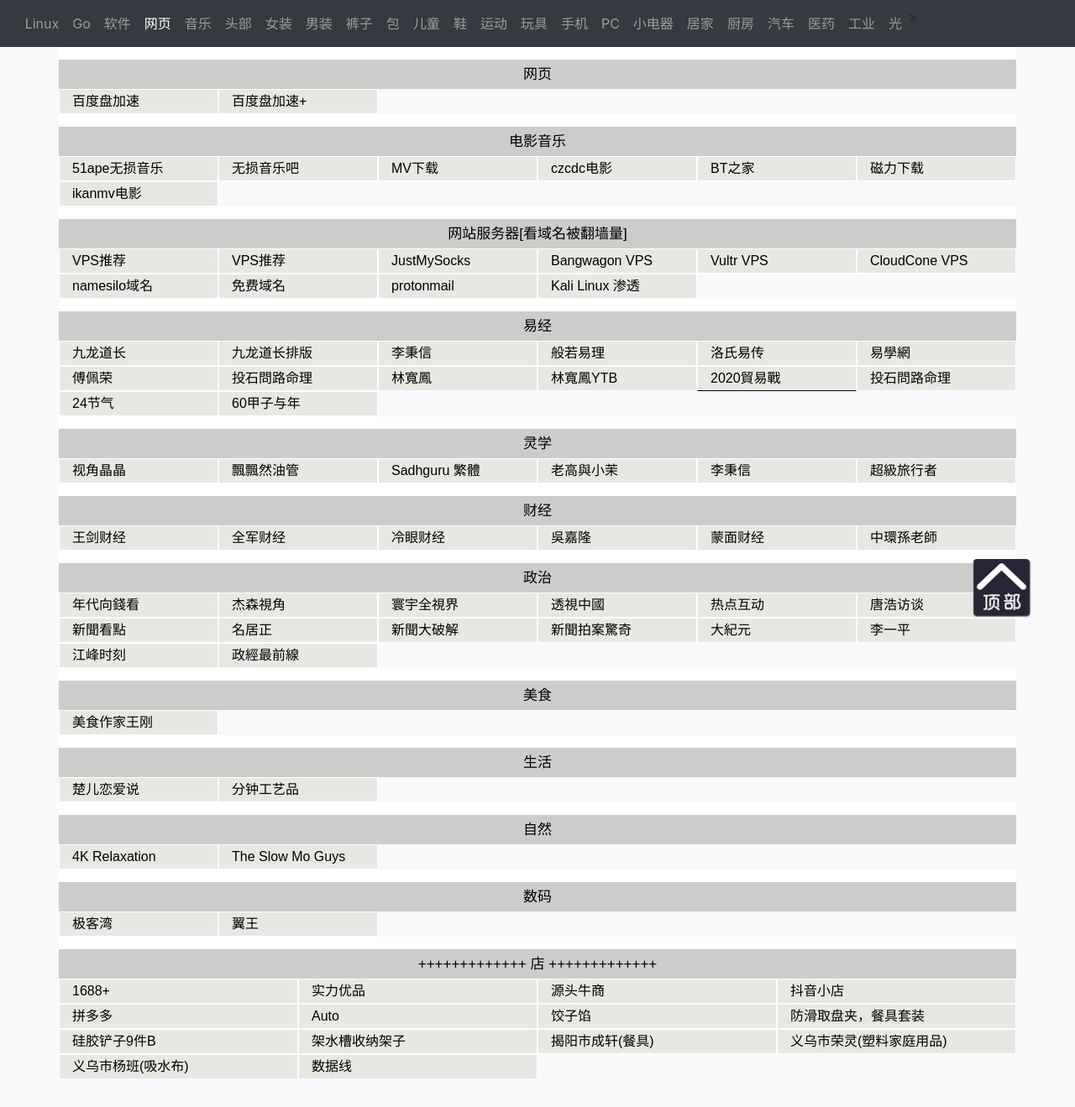
After one commit to yuukuun/daoh, a PHP site: the page made by site (copy).html in a window 1280 px wide. The commit adds this page. Shown: the whole page at 84% size. Run offline with PHP 8.4, Linux system fonts and the light colour scheme.

Commit message:
2020.10.11-13:30

```diff
--- /dev/null
+++ b/site (copy).html
@@ -0,0 +1,277 @@
+<!doctype html>
+<html lang="en">
+<!--------------------------------------------------头部-------------------------------------------------------->
+  <head>
+    <!-- Required meta tags -->
+    <meta charset="utf-8">
+    <meta name="viewport" content="width=device-width, initial-scale=1, shrink-to-fit=no">
+
+    <!-- Bootstrap CSS -->
+    <link rel="stylesheet" href="https://cdn.jsdelivr.net/npm/bootstrap@4.5.0/dist/css/bootstrap.min.css" integrity="sha384-9aIt2nRpC12Uk9gS9baDl411NQApFmC26EwAOH8WgZl5MYYxFfc+NcPb1dKGj7Sk" crossorigin="anonymous">
+    <style>
+      .bd-placeholder-img {
+        font-size: 1.125rem;
+        text-anchor: middle;
+        -webkit-user-select: none;
+        -moz-user-select: none;
+        -ms-user-select: none;
+        user-select: none;
+      }
+      @media (min-width: 768px) {
+        .bd-placeholder-img-lg {
+          font-size: 3.5rem;
+        }
+      }
+    </style>
+    <!-- Custom styles for this template -->
+    <link href="css/offcanvas.css" rel="stylesheet">
+    <title>网页</title>
+  </head>
+<!--------------------------------------------------导航-------------------------------------------------------->
+  <body class="bg-light">
+<nav class="navbar navbar-expand-lg fixed-top navbar-dark bg-dark">
+  <a class="navbar-brand mr-auto mr-lg-0" href="#">&nbsp;</a>
+  <button class="navbar-toggler p-0 border-0" type="button" data-toggle="offcanvas">
+    <span class="navbar-toggler-icon"></span>
+  </button>
+
+  <div class="navbar-collapse offcanvas-collapse" id="navbarsExampleDefault">
+    <ul class="navbar-nav mr-auto">
+      <!-- <li class="nav-item active"><a class="nav-link" href="#">Dashboard <span class="sr-only">(current)</span></a></li> -->
+      <li class="nav-item"><a class="nav-link" href="index.html">Linux</a></li>
+      <li class="nav-item"><a class="nav-link" href="go.html">Go</a></li>
+      <li class="nav-item"><a class="nav-link" href="soft.html">软件</a></li>
+      <li class="nav-item active"><a class="nav-link" href="site.html">网页</a></li>
+      <li class="nav-item"><a class="nav-link" href="m/index.html">音乐</a></li>
+      <li class="nav-item"><a class="nav-link" href="head.html">头部</a></li>
+      <li class="nav-item"><a class="nav-link" href="women.html">女装</a></li>
+      <li class="nav-item"><a class="nav-link" href="man.html">男装</a></li>
+      <li class="nav-item"><a class="nav-link" href="ku.html">裤子</a></li>
+      <li class="nav-item"><a class="nav-link" href="bags.html">包</a></li>
+      <li class="nav-item"><a class="nav-link" href="child.html">儿童</a></li>
+      <li class="nav-item"><a class="nav-link" href="shoes.html">鞋</a></li>
+      <li class="nav-item"><a class="nav-link" href="sport.html">运动</a></li>
+      <li class="nav-item"><a class="nav-link" href="toy.html">玩具</a></li>
+      <li class="nav-item"><a class="nav-link" href="phone.html">手机</a></li>
+      <li class="nav-item"><a class="nav-link" href="pc.html">PC</a></li>
+      <li class="nav-item"><a class="nav-link" href="dian.html">小电器</a></li>
+      <li class="nav-item"><a class="nav-link" href="home.html">居家</a></li>
+      <li class="nav-item"><a class="nav-link" href="kitchen.html">厨房</a></li>
+      <li class="nav-item"><a class="nav-link" href="car.html">汽车</a></li>
+      <li class="nav-item"><a class="nav-link" href="medi.html">医药</a></li>
+      <li class="nav-item"><a class="nav-link" href="indus.html">工业</a></li>
+      <li class="nav-item"><a class="nav-link" href="ray.html">光</a></li>>
+
+
+     <!--  <li class="nav-item dropdown">
+        <a class="nav-link dropdown-toggle" href="#" id="dropdown01" data-toggle="dropdown" aria-haspopup="true" aria-expanded="false">Settings</a>
+        <div class="dropdown-menu" aria-labelledby="dropdown01">
+          <a class="dropdown-item" href="#">Action</a>
+          <a class="dropdown-item" href="#">Another action</a>
+          <a class="dropdown-item" href="#">Something else here</a>
+        </div>
+      </li> -->
+    </ul>
+   <!--  <form class="form-inline my-2 my-lg-0">
+      <input class="form-control mr-sm-2" type="text" placeholder="Search" aria-label="Search">
+      <button class="btn btn-outline-success my-2 my-sm-0" type="submit">Search</button>
+    </form> -->
+  </div>
+</nav>
+<!--------------------------------------------------二级导航-------------------------------------------------------->
+<!-- <div class="nav-scroller bg-white shadow-sm">
+  <nav class="nav nav-underline">
+    <a class="nav-link" href="#">粤语</a>
+    <a class="nav-link" href="#">中文</a>
+    <a class="nav-link" href="#">MO</a>
+    <a class="nav-link" href="#">返回</a>
+    <a class="nav-link" href="#">返回</a>
+    <a class="nav-link" href="#">返回</a>
+    <a class="nav-link" href="#">返回</a>
+    <a class="nav-link" href="#">返回</a>
+    <a class="nav-link" href="#">返回</a>
+  </nav>
+</div> -->
+<!--------------------------------------------------内容-------------------------------------------------------->
+<main role="main" class="container">
+<!---------------------------------------------------------------------------------------------------------------------------->
+<!---------------------------------------------------------------------------------------------------------------------------->
+
+<div class="row"><div class="col-xs-12 col-md-12 btit">网页</div></div>
+<div class="row">
+
+<div class="col-6 col-md-2 tit"><a target="_blank" href="https://pan.naifei.cc">百度盘加速</a></div>
+<div class="col-6 col-md-2 tit"><a target="_blank" href="https://www.kancloud.cn/myzfb/thunderbird/1684667">百度盘加速+</a></div>
+
+
+</div>
+
+
+<div class="row"><div class="col-xs-12 col-md-12 btit">电影音乐</div></div>
+<div class="row">
+<div class="col-6 col-md-2 tit"><a target="_blank" href="http://www.51ape.com/">51ape无损音乐</a></div>
+<div class="col-6 col-md-2 tit"><a target="_blank" href="http://www.wsyyb.com/">无损音乐吧</a></div>
+<div class="col-6 col-md-2 tit"><a target="_blank" href="http://www.mtv-ktv.net/">MV下载</a></div>
+<div class="col-6 col-md-2 tit"><a target="_blank" href="http://www.czcdc.com/">czcdc电影</a></div>
+<div class="col-6 col-md-2 tit"><a target="_blank" href="http://www.3btjia.com/">BT之家</a></div> <!-- www.647.net -->
+<div class="col-6 col-md-2 tit"><a target="_blank" href="http://www.xiepp.com/">磁力下载</a></div>
+<div class="col-6 col-md-2 tit"><a target="_blank" href="http://www.ikanmv.com/">ikanmv电影</a></div>
+
+</div>
+
+<div class="row"><div class="col-xs-12 col-md-12 btit">网站服务器[看域名被翻墙量]</div></div> <!-- 如果哪个VPS被翻墙了，那么就国人就用的多 -->
+<div class="row">
+<div class="col-6 col-md-2 tit"><a target="_blank" href="https://www.pianyivps.com/4098.html">VPS推荐</a></div>
+<div class="col-6 col-md-2 tit"><a target="_blank" href="https://www.wn789.com/tag/%E5%9B%BD%E5%A4%96%E6%9C%80%E4%BE%BF%E5%AE%9Cvps">VPS推荐</a></div>
+<div class="col-6 col-md-2 tit"><a target="_blank" href="https://justmysocks3.net/">JustMySocks</a></div>
+<div class="col-6 col-md-2 tit"><a target="_blank" href="https://bwh88.net/">Bangwagon VPS</a></div>
+<div class="col-6 col-md-2 tit"><a target="_blank" href="https://vultr.com/">Vultr VPS</a></div>
+<div class="col-6 col-md-2 tit"><a target="_blank" href="https://cloudcone.com/">CloudCone VPS</a></div>
+
+<div class="col-6 col-md-2 tit"><a target="_blank" href="https://namesilo.com/">namesilo域名</a></div>
+<div class="col-6 col-md-2 tit"><a target="_blank" href="https://freenom.com/">免费域名</a></div>
+<div class="col-6 col-md-2 tit"><a target="_blank" href="https://mail.protonmail.com/">protonmail</a></div><!-- / mr123.k7w / xwo7-->
+<div class="col-6 col-md-2 tit"><a target="_blank" href="https://wizardforcel.gitbooks.io/daxueba-kali-linux-tutorial">Kali Linux 渗透</a></div>
+
+
+
+</div>
+
+
+<div class="row"><div class="col-xs-12 col-md-12 btit">易经</div></div>
+<div class="row">
+<div class="col-6 col-md-2 tit"><a target="_blank" href="https://www.youtube.com/channel/UCMJ30dc6nJzNLFBu7R7OuEg/videos">九龙道长</a></div>
+<div class="col-6 col-md-2 tit"><a target="_blank" href="http://zydx.top/">九龙道长排版</a></div>
+<div class="col-6 col-md-2 tit"><a target="_blank" href="https://www.youtube.com/channel/UCqaZlsyggpisWGozbyAgdbw/videos">李秉信</a></div>
+<div class="col-6 col-md-2 tit"><a target="_blank" href="https://www.youtube.com/channel/UCJFFYu2Ry3ME7UEvVqvBp1g/videos">般若易理</a></div>
+<div class="col-6 col-md-2 tit"><a target="_blank" href="https://www.douban.com/people/smarzic/notes">洛氏易传</a></div>
+<div class="col-6 col-md-2 tit"><a target="_blank" href="https://www.eee-learning.com/book/181">易學網</a></div>
+<div class="col-6 col-md-2 tit"><a target="_blank" href="http://blog.sina.com.cn/s/blog_c382a1870102xfht.html">傅佩荣</a></div>
+
+<div class="col-6 col-md-2 tit"><a target="_blank" href="http://magnate1000.blogspot.com/">投石問路命理</a></div>
+<div class="col-6 col-md-2 tit"><a target="_blank" href="https://bestdavid.pixnet.net/">林寬鳳</a></div>
+<div class="col-6 col-md-2 tit"><a target="_blank" href="https://www.youtube.com/user/bestdavid999/videos">林寬鳳YTB</a></div>
+<div class="col-6 col-md-2 tit bor"><a target="_blank" href="book/2020貿易戰.pdf">2020貿易戰</a></div>
+
+<div class="col-6 col-md-2 tit"><a target="_blank" href="http://magnate1000.blogspot.com/">投石問路命理</a></div>
+<div class="col-6 col-md-2 tit"><a target="_blank" href="https://jieqi.51240.com/2020__jieqi/">24节气</a></div>
+<div class="col-6 col-md-2 tit"><a target="_blank" href="https://pic.baiqi008.com/uploads/auuwwqwcx.jpeg">60甲子与年</a></div>
+</div>
+
+
+<div class="row"><div class="col-xs-12 col-md-12 btit">灵学</div></div>
+<div class="row">
+<div class="col-6 col-md-2 tit"><a target="_blank" href="https://www.youtube.com/channel/UChhh6MSRqiTzeMCDsXAMO2A/videos">视角晶晶</a></div>
+<div class="col-6 col-md-2 tit"><a target="_blank" href="https://www.youtube.com/channel/UC87tyACMd1KkeQAGVqVV-8Q/videos">飄飄然油管</a></div>
+<div class="col-6 col-md-2 tit"><a target="_blank" href="https://www.youtube.com/channel/UCSaNMML9AAXTN4142jD-dxw/videos">Sadhguru 繁體</a></div>
+<div class="col-6 col-md-2 tit"><a target="_blank" href="https://www.youtube.com/channel/UCMUnInmOkrWN4gof9KlhNmQ/videos">老高與小茉</a></div>
+<div class="col-6 col-md-2 tit"><a target="_blank" href="https://www.youtube.com/channel/UCqaZlsyggpisWGozbyAgdbw/videos">李秉信</a></div>
+<div class="col-6 col-md-2 tit"><a target="_blank" href="https://www.youtube.com/channel/UCoTXyh4s26eCx3Wt0-JA1Jw/videos">超級旅行者</a></div>
+
+
+
+</div>
+
+
+<div class="row"><div class="col-xs-12 col-md-12 btit">财经</div></div>
+<div class="row">
+<div class="col-6 col-md-2 tit"><a target="_blank" href="https://www.youtube.com/channel/UC8UCbiPrm2zN9nZHKdTevZA/videos">王剑财经</a></div>
+<div class="col-6 col-md-2 tit"><a target="_blank" href="https://www.youtube.com/channel/UCP_NCfAlWKZ7Km0VKuOysFQ/videos">全军财经</a></div>
+<div class="col-6 col-md-2 tit"><a target="_blank" href="https://www.youtube.com/channel/UCn9_KbNANeyYREePe8YA2DA/videos">冷眼财经</a></div>
+<div class="col-6 col-md-2 tit"><a target="_blank" href="https://www.facebook.com/profile.php?id=100001642412280">吳嘉隆</a></div>
+<div class="col-6 col-md-2 tit"><a target="_blank" href="https://www.youtube.com/channel/UCjJklW6MyT2yjHEOrRu-FOA/videos">蒙面财经</a></div>
+<div class="col-6 col-md-2 tit"><a target="_blank" href="https://www.youtube.com/channel/UC1Lk6WO-eKuYc6GHYbKVY2g/videos">中環孫老師</a></div>
+</div>
+
+
+<div class="row"><div class="col-xs-12 col-md-12 btit">政治</div></div>
+<div class="row">
+<div class="col-6 col-md-2 tit"><a target="_blank" href="https://www.youtube.com/channel/UCBuHkb1AS_yRQ71meFNQ3VQ/videos">年代向錢看</a></div>
+<div class="col-6 col-md-2 tit"><a target="_blank" href="https://www.youtube.com/channel/UCMIkME37LR7Qc13WtZ2dx3w/videos">杰森視角</a></div>
+<div class="col-6 col-md-2 tit"><a target="_blank" href="https://www.youtube.com/channel/UCiOR3zQCU-tLza5g1MuqABA/videos">寰宇全視界</a></div>
+<div class="col-6 col-md-2 tit"><a target="_blank" href="https://www.youtube.com/c/%E6%98%8E%E5%B1%85%E6%AD%A3%E9%80%8F%E8%A6%96%E4%B8%AD%E5%9C%8B/videos">透視中國</a></div>
+<div class="col-6 col-md-2 tit"><a target="_blank" href="https://www.youtube.com/user/NTDChinaNewsChannel/videos">热点互动</a></div>
+<div class="col-6 col-md-2 tit"><a target="_blank" href="https://www.youtube.com/channel/UC-A9OzmRcS-SlXIQmvwMf8w/videos">唐浩访谈</a></div>
+<div class="col-6 col-md-2 tit"><a target="_blank" href="https://www.youtube.com/channel/UCPMqbkR35zZV1ysWGXJPW-w/videos">新聞看點</a></div>
+<div class="col-6 col-md-2 tit"><a target="_blank" href="https://www.youtube.com/channel/UCGekZ_Ig4dP3NDcJCdOK6aA/videos">名居正</a></div>
+<div class="col-6 col-md-2 tit"><a target="_blank" href="https://www.youtube.com/channel/UCHY4xOBo9z03nceB6Pl-yzg/videos">新聞大破解</a></div>
+<div class="col-6 col-md-2 tit"><a target="_blank" href="https://www.youtube.com/c/%E5%A4%A7%E5%AE%87%E6%8B%8D%E6%A1%88%E9%A9%9A%E5%A5%87DayuShow/videos">新聞拍案驚奇</a></div>
+<div class="col-6 col-md-2 tit"><a target="_blank" href="https://www.youtube.com/c/%E5%A4%A7%E7%B4%80%E5%85%83-%E6%96%B0%E8%81%9E%E7%9C%8B%E9%BB%9E/videos">大紀元</a></div>
+<div class="col-6 col-md-2 tit"><a target="_blank" href="https://www.youtube.com/channel/UCLXvE-XNRIs7_GzEsEmMiRw/videos">李一平</a></div>
+<div class="col-6 col-md-2 tit"><a target="_blank" href="https://www.youtube.com/c/%E6%B1%9F%E5%B3%B0%E6%97%B6%E5%88%BB/videos">江峰时刻</a></div>
+<div class="col-6 col-md-2 tit"><a target="_blank" href="https://www.youtube.com/c/%E6%94%BF%E7%B6%93%E6%9C%80%E5%89%8D%E7%B7%9A%E7%84%A1%E7%A2%BC%E7%9C%8B%E4%B8%AD%E5%9C%8B/videos">政經最前線</a></div>
+
+</div>
+
+
+<div class="row"><div class="col-xs-12 col-md-12 btit">美食</div></div>
+<div class="row">
+<div class="col-6 col-md-2 tit"><a target="_blank" href="https://www.youtube.com/channel/UCg0m_Ah8P_MQbnn77-vYnYw/videos">美食作家王刚</a></div>
+</div>
+
+
+<div class="row"><div class="col-xs-12 col-md-12 btit">生活</div></div>
+<div class="row">
+<div class="col-6 col-md-2 tit"><a target="_blank" href="https://www.youtube.com/channel/UC9Txi4LiXBxWzm3LD-IXVKQ/videos">楚儿恋爱说</a></div>
+<div class="col-6 col-md-2 tit"><a target="_blank" href="https://www.youtube.com/channel/UC295-Dw_tDNtZXFeAPAW6Aw/videos">分钟工艺品</a></div>
+</div>
+
+
+<div class="row"><div class="col-xs-12 col-md-12 btit">自然</div></div>
+<div class="row">
+<div class="col-6 col-md-2 tit"><a target="_blank" href="https://www.youtube.com/channel/UCg72Hd6UZAgPBAUZplnmPMQ/videos">4K Relaxation</a></div>
+<div class="col-6 col-md-2 tit"><a target="_blank" href="https://www.youtube.com/channel/UCUK0HBIBWgM2c4vsPhkYY4w/videos">The Slow Mo Guys</a></div>
+</div>
+
+
+<div class="row"><div class="col-xs-12 col-md-12 btit">数码</div></div>
+<div class="row">
+<div class="col-6 col-md-2 tit"><a target="_blank" href="https://www.youtube.com/channel/UCeUJO1H3TEXu2syfAAPjYKQ/videos">极客湾</a></div>
+<div class="col-6 col-md-2 tit"><a target="_blank" href="https://www.youtube.com/channel/UCxcuxsAjdnQaiRwYb5CVISw/videos">翼王</a></div>
+</div>
+
+
+<!------------------------------------------------------------------------------------------------------------------------ -->
+<!------------------------------------------------------------------------------------------------------------------------ -->
+<div class="row"><div class="col-xs-12 col-md-12 btit">+++++++++++++ 店 +++++++++++++</div></div>
+<div class="row">
+<div class="col-xs-6 col-md-3 tit"><a target="_blank" href="https://shili.1688.com/page/factory.html?spm=a262cb.9167839.jyo3kff3.9.qroi3s">1688+</a></div>
+<div class="col-xs-6 col-md-3 tit"><a target="_blank" href="https://shili.1688.com/">实力优品</a></div>
+<div class="col-xs-6 col-md-3 tit"><a target="_blank" href="https://show.1688.com/dacu/common/712cjssr712cjssrytgchcJf.html?spm=a262cb.12974631.jlx6ku7k.12.NtcmGo">
+源头牛商</a></div>
+
+
+
+<div class="col-xs-6 col-md-3 tit"><a target="_blank" href="https://fxg.jinritemai.com/vue#/">抖音小店</a></div>
+<div class="col-xs-6 col-md-3 tit"><a target="_blank" href="https://mms.pinduoduo.com/">拼多多</a></div>
+<div class="col-xs-6 col-md-3 tit"><a target="_blank" href="https://wuyuzegang.com/pdd/autobuy/home">Auto</a></div>
+
+<div class="col-xs-6 col-md-3 tit"><a target="_blank" href="https://jinyang808.1688.com/page/offerlist.htm">饺子馅</a></div>
+<div class="col-xs-6 col-md-3 tit"><a target="_blank" href="https://hllb0801.1688.com/page/offerlist.htm">防滑取盘夹，餐具套装</a></div>
+<div class="col-xs-6 col-md-3 tit"><a target="_blank" href="https://ruiming.1688.com/page/offerlist.htm">硅胶铲子9件B</a></div>
+<div class="col-xs-6 col-md-3 tit"><a target="_blank" href="https://shop1457715647542.1688.com/page/offerlist.htm">架水槽收纳架子</a></div>
+
+<div class="col-xs-6 col-md-3 tit"><a target="_blank" href="https://shop749h274ww5364.1688.com/page/offerlist.htm">揭阳市成轩(餐具)</a></div>
+<div class="col-xs-6 col-md-3 tit"><a target="_blank" href="https://xiaoxiaoqin1688.1688.com/page/offerlist.htm">义乌市荣灵(塑料家庭用品)</a></div>
+<div class="col-xs-6 col-md-3 tit"><a target="_blank" href="https://yangban.1688.com/page/offerlist.htm">义乌市杨班(吸水布)</a></div>
+<div class="col-xs-6 col-md-3 tit"><a target="_blank" href="https://s.1688.com/kuajing/offer_search.htm?spm=a2615.7696425.autotrace-customContent.1.cad240ebBimtPJ&keywords=%C8%FD%B9%DA%CB%BC%D4%B4&n=y">
+数据线</a></div>
+
+</div>
+
+
+
+<!-- ------------------------------------------------------------------------------------------------------------------------------------------------------------ -->
+<!-- ------------------------------------------------------------------------------------------------------------------------------------------------------------ -->
+<div class="up"><a href="#top" target="_self"><img src="css/top.png" class="img-fluid" alt="Responsive image"></a></div> <!-- 回到顶部  -->
+<div class="row"><hr></div>
+</main>
+
+    <!-- Optional JavaScript -->
+    <!-- jQuery first, then Popper.js, then Bootstrap JS -->
+    <script src="https://cdn.jsdelivr.net/npm/jquery@3.5.1/dist/jquery.slim.min.js" integrity="sha384-DfXdz2htPH0lsSSs5nCTpuj/zy4C+OGpamoFVy38MVBnE+IbbVYUew+OrCXaRkfj" crossorigin="anonymous"></script>
+    <script src="https://cdn.jsdelivr.net/npm/popper.js@1.16.0/dist/umd/popper.min.js" integrity="sha384-Q6E9RHvbIyZFJoft+2mJbHaEWldlvI9IOYy5n3zV9zzTtmI3UksdQRVvoxMfooAo" crossorigin="anonymous"></script>
+    <script src="https://cdn.jsdelivr.net/npm/bootstrap@4.5.0/dist/js/bootstrap.min.js" integrity="sha384-OgVRvuATP1z7JjHLkuOU7Xw704+h835Lr+6QL9UvYjZE3Ipu6Tp75j7Bh/kR0JKI" crossorigin="anonymous"></script>
+    <script src="css/offcanvas.js"></script>
+  </body>
+</html>
```
Also changed, not shown: data.php (added, +29 -0 lines), p.php (+53 -8 lines).
